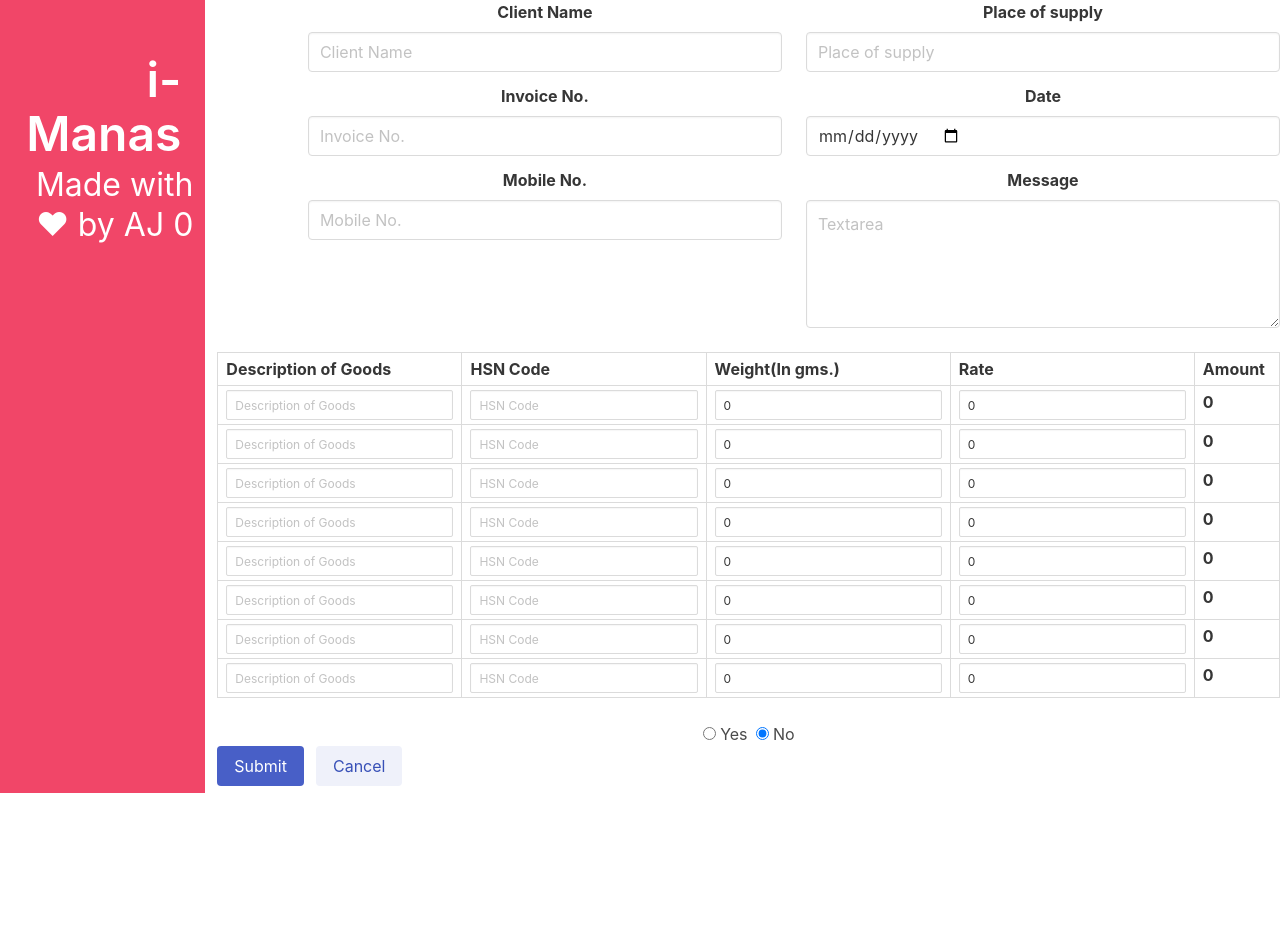
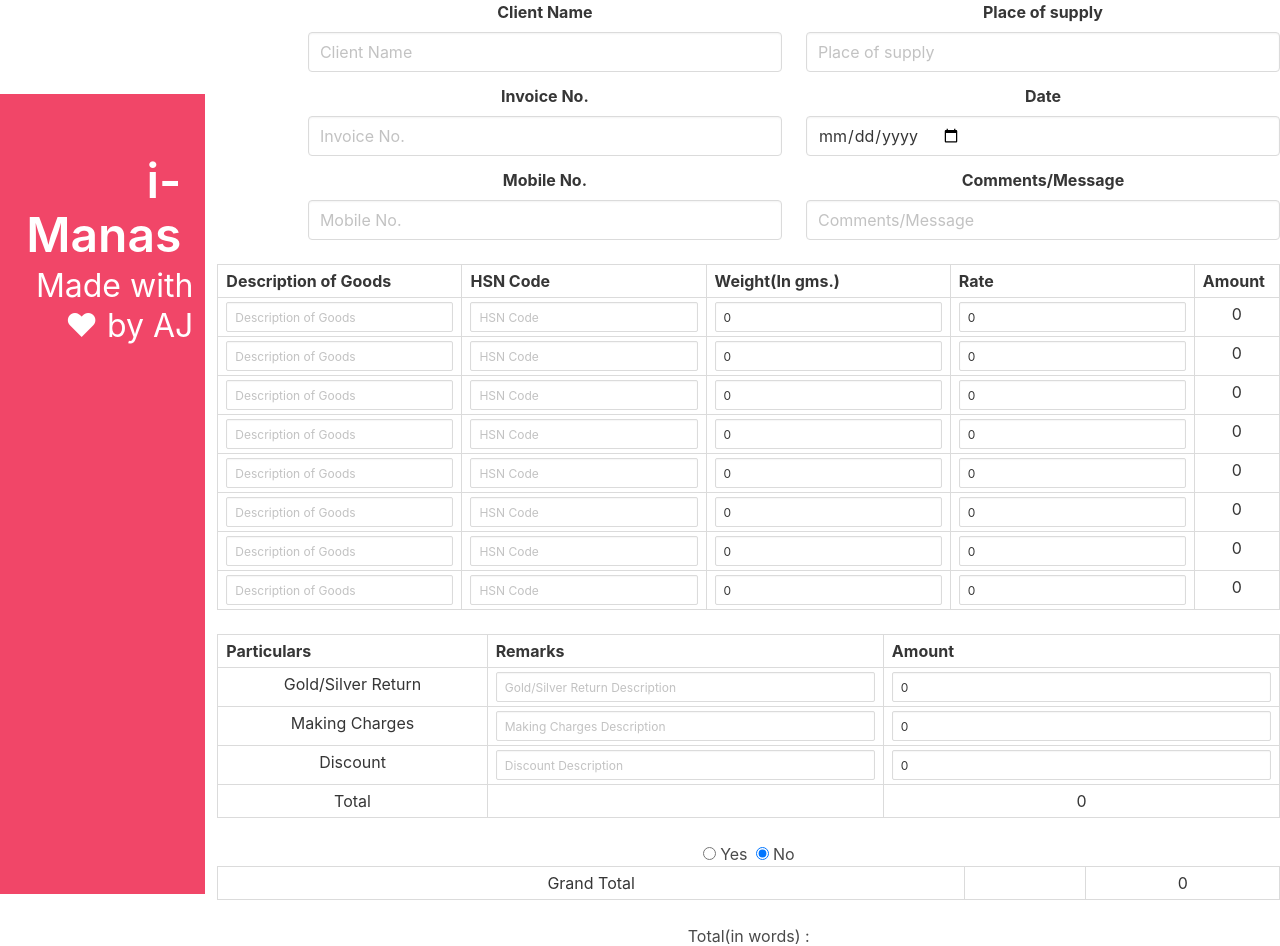
Before and after one commit to architjee/invoicing, a Vue app: page / in a window 1280 px wide. Shown: the top 946 px of the page. Before the commit the page ends 800 px from the top, so only its background shows below. Built offline with nearby package versions, Linux system fonts and the light colour scheme.

Commit message:
Almost to the finish line

```diff
--- a/src/App.vue
+++ b/src/App.vue
@@ -1,8 +1,31 @@
 <script>
+
+let TAXATION_VALUE = 0.03;
 export default {
   data() {
+
+    let emptyBillArray = []
+    for (let i = 0; i < 8; i++) {
+      emptyBillArray.push({ "wght": 0, "rate": 0 })
+    }
+
+
+    let remarksAmountObject = { "remarks": "", "amount": 0 };
     return {
-      invoiceObject: { "bill": [{ "wght": 0, "rate": 0 }, { "wght": 0, "rate": 0 }, { "wght": 0, "rate": 0 }, { "wght": 0, "rate": 0 }, { "wght": 0, "rate": 0 }, { "wght": 0, "rate": 0 }, { "wght": 0, "rate": 0 }, { "wght": 0, "rate": 0 }], isTaxable: false, smallTotal:0 }
+      invoiceObject: {
+        "bill": emptyBillArray, "goldSilverReturn": structuredClone(remarksAmountObject), "makingCharges": structuredClone(remarksAmountObject), "discount": structuredClone(remarksAmountObject),
+        "smallTotal": 0,
+        "isTaxable": false, "sgstTax": 0, "cgstTax": 0,
+        "bigTotal": 0,
+        "inWords": "",
+        "cashPaid": structuredClone(remarksAmountObject),
+        "chequeAmount": structuredClone(remarksAmountObject),
+        "onlineTransaction": structuredClone(remarksAmountObject),
+        "otherPaymentsObject": structuredClone(remarksAmountObject),
+        "totalPaid": 0,
+        "amountDue": 0
+
+      }
 
     }
   },
@@ -10,18 +33,73 @@ export default {
     smallTotalProp() {
       let sTotal = 0;
       this.invoiceObject.bill.forEach(billement => {
-        billement.total = billement.wght * billement.rate
+        billement.total = billement.wght * billement.rate;
         sTotal += billement.total;
       });
+      sTotal = Number(sTotal.toFixed(2))
+      sTotal = sTotal - this.invoiceObject.goldSilverReturn.amount + this.invoiceObject.makingCharges.amount + this.invoiceObject.discount.amount
       this.invoiceObject.smallTotal = sTotal;
       return this.invoiceObject.smallTotal;
+    },
+    sgstTaxCalculation() {
+      if (this.invoiceObject.isTaxable) {
+        this.invoiceObject.sgstTax = this.invoiceObject.smallTotal * (TAXATION_VALUE);
+      } else {
+        this.invoiceObject.sgstTax = 0
+      }
+      this.invoiceObject.sgstTax = Number(this.invoiceObject.sgstTax.toFixed(2));
+      return this.invoiceObject.sgstTax;
+    },
+    cgstTaxCalculation() {
+      if (this.invoiceObject.isTaxable) {
+        this.invoiceObject.cgstTax = this.invoiceObject.smallTotal * (TAXATION_VALUE);
+
+      } else {
+        this.invoiceObject.cgstTax = 0
+      }
+      this.invoiceObject.cgstTax = Number(this.invoiceObject.cgstTax.toFixed(2));
+      return this.invoiceObject.cgstTax;
+    },
+    bigTotalCalculation() {
+      let tempBigTotal = 0
+      if (this.invoiceObject.isTaxable) {
+        tempBigTotal = this.invoiceObject.smallTotal + this.invoiceObject.cgstTax + this.invoiceObject.sgstTax;
+      } else {
+        tempBigTotal = this.invoiceObject.smallTotal;
+      }
+      this.invoiceObject.bigTotal = Number(tempBigTotal.toFixed(0));
+      this.invoiceObject.inWords = this.num2Text(this.invoiceObject.bigTotal);
+      return this.invoiceObject.bigTotal;
     }
 
+
+
   },
-  methods:{
-    complexComputation(){
-      console.log(this.invoiceObject);
+  methods: {
+    complexComputation() {
+      this.smallTotal = this.smallTotalProp;
+      this.sgstTax = this.sgstTaxCalculation;
+      this.cgstTax = this.cgstTaxCalculation;
+      this.bigTotal = this.bigTotalCalculation;
+    },
+
+    num2Text(num) {
+
+      let a = ['', 'one ', 'two ', 'three ', 'four ', 'five ', 'six ', 'seven ', 'eight ', 'nine ', 'ten ', 'eleven ', 'twelve ', 'thirteen ', 'fourteen ', 'fifteen ', 'sixteen ', 'seventeen ', 'eighteen ', 'nineteen '];
+      let b = ['', '', 'twenty', 'thirty', 'forty', 'fifty', 'sixty', 'seventy', 'eighty', 'ninety'];
+      if ((num = num.toString()).length > 9) return 'overflow';
+      let n = ('000000000' + num).substr(-9).match(/^(\d{2})(\d{2})(\d{2})(\d{1})(\d{2})$/);
+      if (!n) return;
+      var str = '';
+      str += (n[1] != 0) ? (a[Number(n[1])] || b[n[1][0]] + ' ' + a[n[1][1]]) + 'crore ' : '';
+      str += (n[2] != 0) ? (a[Number(n[2])] || b[n[2][0]] + ' ' + a[n[2][1]]) + 'lakh ' : '';
+      str += (n[3] != 0) ? (a[Number(n[3])] || b[n[3][0]] + ' ' + a[n[3][1]]) + 'thousand ' : '';
+      str += (n[4] != 0) ? (a[Number(n[4])] || b[n[4][0]] + ' ' + a[n[4][1]]) + 'hundred ' : '';
+      str += (n[5] != 0) ? ((str != '') ? 'and ' : '') + (a[Number(n[5])] || b[n[5][0]] + ' ' + a[n[5][1]]) + 'only ' : '';
+      return str;
     }
+
+
   }
 }
 </script>
@@ -33,7 +111,7 @@ export default {
         i-Manas
       </div>
       <div class="subtitle is-3 has-text-white">
-        Made with ♥ by AJ {{ smallTotalProp }}
+        Made with ♥ by AJ
       </div>
     </div>
     <div class="column pink is-10 has-text-centered mainForm">
@@ -147,11 +225,12 @@ export default {
           </div>
 
           <div class="field">
-            <label class="label">Message</label>
+            <label class="label">Comments/Message</label>
             <div class="control">
-              <textarea class="textarea" placeholder="Textarea"></textarea>
+              <input class="input" type="text" placeholder="Comments/Message" v-model="invoiceObject.mobileNo">
             </div>
           </div>
+
 
         </div>
 
@@ -176,27 +255,93 @@ export default {
         </tr>
 
         <tr v-for="i in invoiceObject.bill">
-          <th>
+          <td>
             <input class="input is-small" type="text" placeholder="Description of Goods" v-model="i.desc">
-          </th>
-          <th>
+          </td>
+          <td>
             <input class="input is-small" type="text" placeholder="HSN Code" v-model="i.code">
-          </th>
-          <th>
-            <input class="input is-small" type="text" placeholder="Weight" v-model.number="i.wght">
-          </th>
-          <th>
-            <input class="input is-small" type="text" placeholder="Rate" v-model.number="i.rate">
-          </th>
-          <th>
+          </td>
+          <td>
+            <input class="input is-small" type="number" placeholder="Weight" v-model.number="i.wght">
+          </td>
+          <td>
+            <input class="input is-small" type="number" placeholder="Rate" v-model.number="i.rate">
+          </td>
+          <td>
             {{ i.wght * i.rate }}
-          </th>
+          </td>
         </tr>
 
       </table>
+
+
+
+      <table class="table is-fullwidth is-striped is-bordered is-hoverable is-narrow">
+        <tr>
+          <th>
+            Particulars
+          </th>
+          <th colspan="3">
+            Remarks
+          </th>
+          <th>
+            Amount
+          </th>
+        </tr>
+        <tr>
+          <td>
+            Gold/Silver Return
+          </td>
+          <td colspan="3">
+            <input class="input is-small" type="text" placeholder="Gold/Silver Return Description"
+              v-model="invoiceObject.goldSilverReturn.remarks">
+          </td>
+          <td>
+            <input class="input is-small" type="number" placeholder="Gold/Silver Return Amount"
+              v-model.number="invoiceObject.goldSilverReturn.amount">
+          </td>
+        </tr>
+        <tr>
+          <td>
+            Making Charges
+          </td>
+          <td colspan="3">
+            <input class="input is-small" type="text" placeholder="Making Charges Description"
+              v-model="invoiceObject.makingCharges.remarks">
+          </td>
+          <td>
+            <input class="input is-small" type="number" placeholder="Making Charges Amount"
+              v-model.number="invoiceObject.makingCharges.amount">
+          </td>
+        </tr>
+        <tr>
+          <td>
+            Discount
+          </td>
+          <td colspan="3">
+            <input class="input is-small" type="text" placeholder="Discount Description"
+              v-model="invoiceObject.discount.remarks">
+          </td>
+          <td>
+            <input class="input is-small" type="number" placeholder="Discount Amount"
+              v-model.number="invoiceObject.discount.amount">
+          </td>
+        </tr>
+        <tr>
+          <td>
+            Total
+          </td>
+          <td colspan="3">
+          </td>
+          <td>
+            {{ smallTotalProp }}
+          </td>
+        </tr>
+      </table>
+
       <div class="control">
         <label class="radio">
-          <input type="radio" name="answer" :value="true" v-model="invoiceObject.isTaxable" >
+          <input type="radio" name="answer" :value="true" v-model="invoiceObject.isTaxable">
           Yes
         </label>
         <label class="radio">
@@ -204,6 +349,48 @@ export default {
           No
         </label>
       </div>
+
+      <table class="table is-fullwidth is-striped is-bordered is-hoverable is-narrow">
+
+        <tr v-if="invoiceObject.isTaxable">
+          <td>
+            SGST Tax
+          </td>
+          <td colspan="3">
+          </td>
+          <td>
+            {{ sgstTaxCalculation }}
+          </td>
+        </tr>
+        <tr v-if="invoiceObject.isTaxable">
+          <td>
+            CGST Tax
+          </td>
+          <td colspan="3">
+
+          </td>
+          <td>
+            {{ cgstTaxCalculation }}
+          </td>
+        </tr>
+
+        <tr>
+          <td>
+            Grand Total
+          </td>
+          <td colspan="3">
+          </td>
+          <td>
+            {{ bigTotalCalculation }}
+          </td>
+        </tr>
+      </table>
+
+<div>
+        Total(in words) : {{ this.invoiceObject.inWords }}
+      </div>
+
+
       <div class="field is-grouped">
         <div class="control">
           <button class="button is-link">Submit</button>
--- a/src/main.js
+++ b/src/main.js
@@ -1,4 +1,3 @@
 import { createApp } from 'vue'
 import App from './App.vue'
-
 createApp(App).mount('#app')
```
